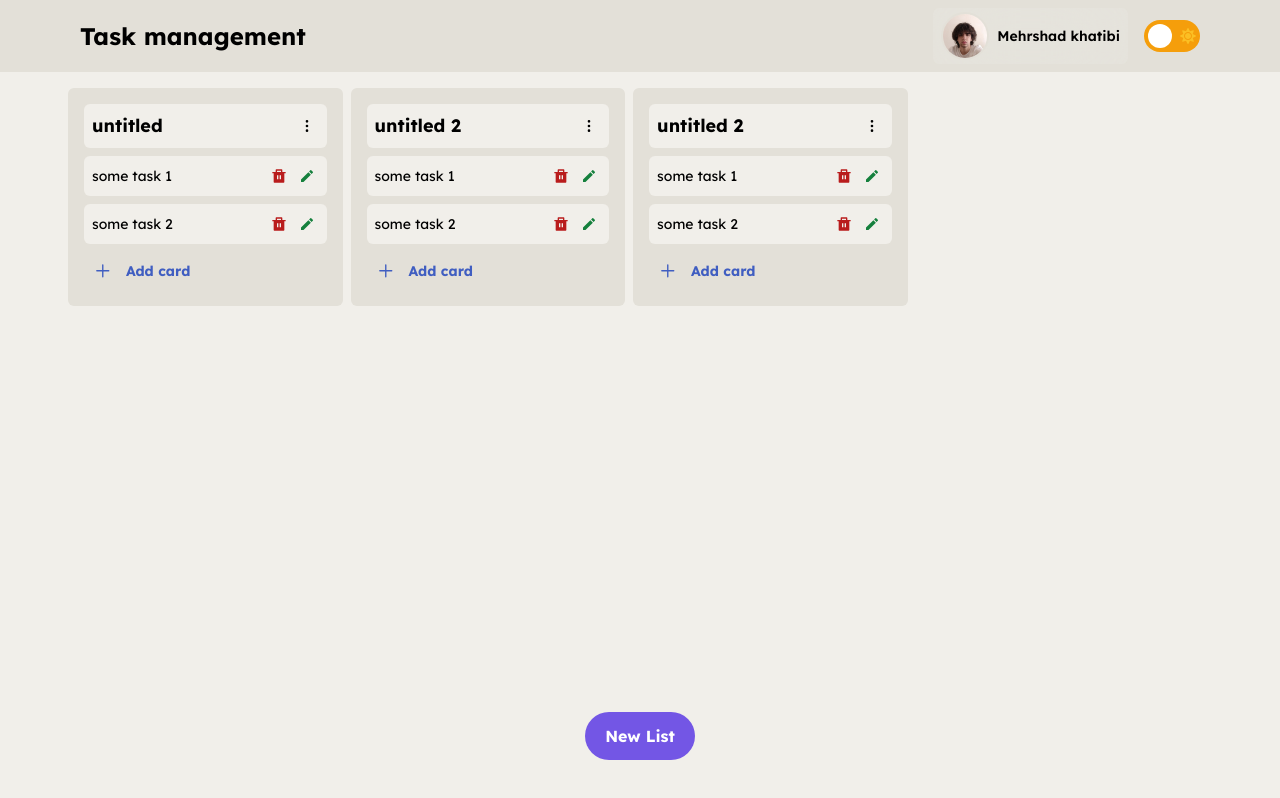
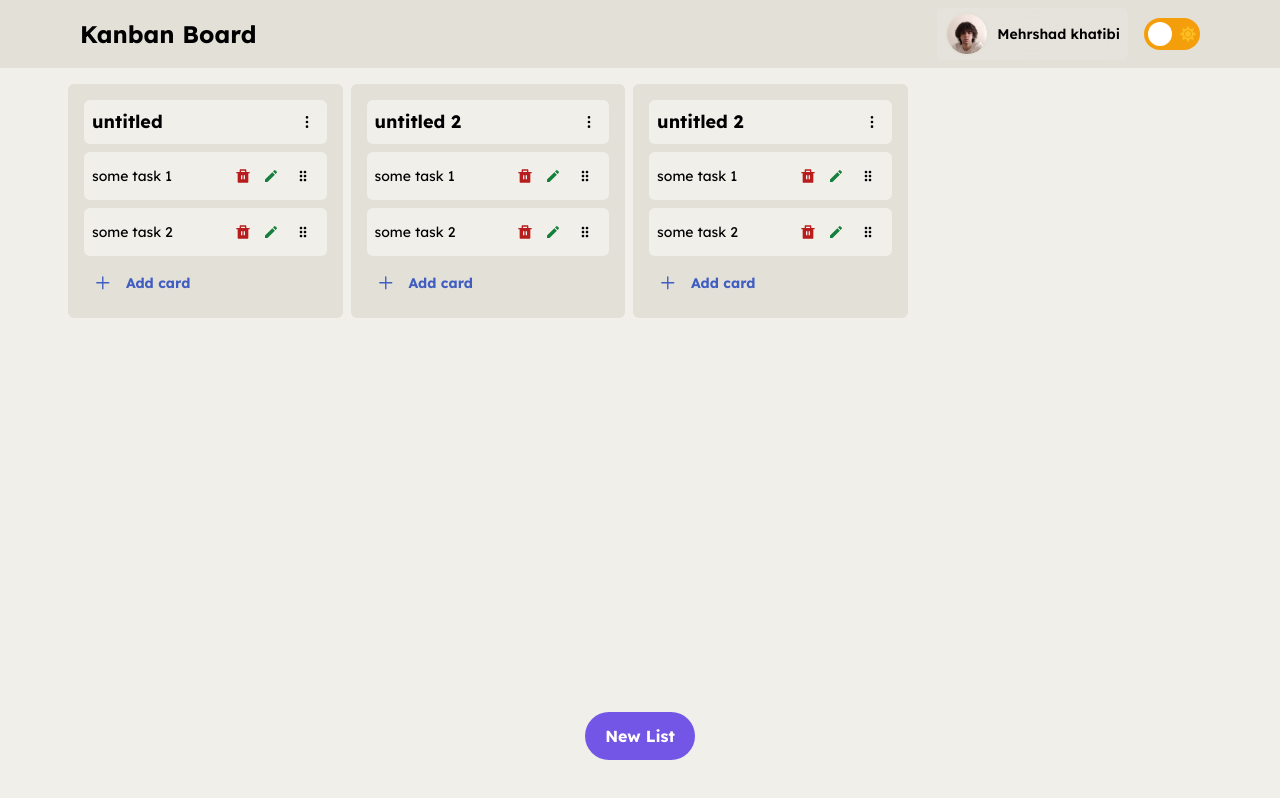
Before and after one commit to Imehrshad/Kanban-Board, a React (Vite) app: page / in a window 1280 px wide. Built offline with nearby package versions, Linux system fonts and the light colour scheme.

Commit message:
everthing is ready to deploy

```diff
--- a/package.json
+++ b/package.json
@@ -10,9 +10,14 @@
     "preview": "vite preview"
   },
   "dependencies": {
+    "@dnd-kit/core": "^6.3.1",
+    "@dnd-kit/sortable": "^10.0.0",
+    "@dnd-kit/utilities": "^3.2.2",
     "@reduxjs/toolkit": "^2.4.0",
     "framer-motion": "^11.13.1",
     "react": "^18.2.0",
+    "react-dnd": "^16.0.1",
+    "react-dnd-html5-backend": "^16.0.1",
     "react-dom": "^18.2.0",
     "react-icons": "^5.4.0",
     "react-redux": "^9.1.2",
--- a/src/components/Header/NavBar.jsx
+++ b/src/components/Header/NavBar.jsx
@@ -5,14 +5,14 @@ import ThemeButton from "./ThemeButton";
 const NavBar = () => {
   return (
     <div className="container flex  justify-between items-center md:p-main-container p-2 ">
-      <h1 className="md:text-2xl text-lg font-bold">Task management</h1>
+      <h1 className="md:text-2xl text-lg font-bold">Kanban Board</h1>
       <div className="flex items-center md:gap-4 gap-2 flex-row-reverse">
         <ThemeButton />
         <div className=" flex gap-2 items-center px-2 backdrop-blur-2xl py-1 rounded-md cursor-pointer  bg-white/10  hover:bg-buttonPrimary hover:text-white">
           <img
             src={userImage}
             alt="User profile"
-            className="md:w-12 w-10 border-2 border-secondary overflow-hidden rounded-full"
+            className="md:w-11 w-9 border-2 border-secondary overflow-hidden rounded-full"
           />
           <p className="font-semibold md:text-sm text-xs">Mehrshad khatibi</p>
         </div>
--- a/src/components/main/AddList.jsx
+++ b/src/components/main/AddList.jsx
@@ -37,7 +37,7 @@ const AddList = ({ setAddListIsOpne }) => {
   const addNewList = () => {
     dispatch(
       addList({
-        id: generateUUID(),
+        id: generateUUID().toString(),
         listName: inputValue,
         cards: [],
         backgroundColor: selectedColor,
--- /dev/null
+++ b/src/components/main/EmptyList.jsx
@@ -0,0 +1,19 @@
+import { useDroppable } from "@dnd-kit/core";
+import React from "react";
+
+const EmptyList = (listId) => {
+  const { setNodeRef } = useDroppable({ id: listId });
+
+  return (
+    <div
+      ref={setNodeRef}
+      className="flex justify-center items-center w-full h-10 p-2 rounded-md border-dashed border "
+    >
+      <p className="text-sm  dark:text-white text-black">
+        You can drop from other list
+      </p>
+    </div>
+  );
+};
+
+export default EmptyList;
--- a/src/components/main/ListMenu.jsx
+++ b/src/components/main/ListMenu.jsx
@@ -1,19 +1,41 @@
-import React from "react";
+import React, { useEffect, useRef } from "react";
 import { useDispatch } from "react-redux";
 import { removeList } from "../../redux/features/cards/CardsSlice";
 
-const ListMenu = ({ item, setListMenu, openEditList }) => {
+const ListMenu = ({ item, setListMenu, openEditList, listMenu }) => {
   const dispatch = useDispatch();
+  const menuRef = useRef(null);
+
   const removeHandler = () => {
     dispatch(removeList(item.id));
-    setListMenu(false);
+    setListMenu(null);
   };
   const openEditHandler = () => {
     openEditList(item);
-    setListMenu(false);
+    setListMenu(null);
   };
+
+  const handleClickOutside = (event) => {
+    if (
+      menuRef.current &&
+      !menuRef.current.contains(event.target) &&
+      event.target.className !== "listMenu"
+    ) {
+      setListMenu(null);
+    }
+  };
+  useEffect(() => {
+    if (listMenu === item.id) {
+      document.addEventListener("click", handleClickOutside);
+    }
+    return () => {
+      document.removeEventListener("click", handleClickOutside);
+    };
+  }, [listMenu, handleClickOutside]);
+
   return (
     <div
+      ref={menuRef}
       className={`z-10 absolute top-10 right-2 w-36 h-28 rounded-lg flex flex-col justify-start gap-2 items-center p-4 dark:border-white/10 border-black/10  border ${
         item.backgroundColor === "none"
           ? " dark:bg-darkPrimary   bg-primary"
--- a/src/components/main/MainContainer.jsx
+++ b/src/components/main/MainContainer.jsx
@@ -1,11 +1,24 @@
 import { useSelector } from "react-redux";
 import SingleList from "./SingleList";
-import { useEffect, useState } from "react";
+import { useState } from "react";
 import EditBox from "./EditBox";
 import { motion } from "framer-motion";
 import { AnimatePresence } from "framer-motion";
 import AddList from "./AddList";
 import EditList from "./EditList";
+import { useDispatch } from "react-redux";
+import { draggedList } from "../../redux/features/cards/CardsSlice";
+import {
+  DndContext,
+  MouseSensor,
+  TouchSensor,
+  closestCenter,
+  useSensor,
+  useSensors,
+} from "@dnd-kit/core";
+import { DragOverlay } from "@dnd-kit/core";
+import { MdDragIndicator } from "react-icons/md";
+
 const MainContainer = () => {
   const [editListIsOpen, setEditListIsOpen] = useState(false);
   const state = useSelector((state) => state.card);
@@ -14,27 +27,125 @@ const MainContainer = () => {
   const [listId, setListId] = useState("");
   const [addlistIsOpen, setAddListIsOpne] = useState(false);
   const [editListData, setEditListData] = useState();
+  const dispatch = useDispatch();
+  const [listMenu, setListMenu] = useState(null);
+  const [draggingItem, setDraggingItem] = useState(null);
+  const [draggingList, setDraggingList] = useState("");
+
+  const touchSensor = useSensor(TouchSensor);
+  const mouseSensor = useSensor(MouseSensor);
+
+  const sensors = useSensors(touchSensor,mouseSensor);
 
   const openEditDialog = (item, card) => {
     setEditIsOpen(true);
     setEditingItemId(card.id);
     setListId(item.id);
   };
+
   const openEditList = (item) => {
     setEditListIsOpen(true);
-    setEditListData(item)
+    setEditListData(item);
   };
+
+  const findCardIndex = (cards, id) =>
+    cards.findIndex((card) => card.id === id);
+
+  const handleDragStart = (event) => {
+    const { active } = event;
+    setDraggingItem(active.id);
+    setDraggingList(active.data.current.listId);
+    console.log("Drag End Event:", event);
+  };
+
+  const reorder = (list, startIndex, endIndex) => {
+    const result = Array.from(list);
+    const [removed] = result.splice(startIndex, 1);
+    result.splice(endIndex, 0, removed);
+    return result;
+  };
+  const handleDragEnd = (event) => {
+    const { active, over } = event;
+
+    if (!over) {
+      setDraggingList("");
+      return;
+    }
+
+    const activeListId = active.data.current.listId;
+    const overListId =
+      over.data.current === undefined
+        ? over.id.listId
+        : over.data.current.listId;
+    console.log(overListId);
+    if (activeListId === overListId) {
+
+      const listIndex = state.findIndex((list) => list.id === activeListId);
+      const cards = state[listIndex].cards;
+      const oldIndex = findCardIndex(cards, active.id);
+      const newIndex = findCardIndex(cards, over.id);
+      const updatedCards = reorder(cards, oldIndex, newIndex);
+
+      const newState = [...state];
+      newState[listIndex] = { ...newState[listIndex], cards: updatedCards };
+
+      dispatch(draggedList(newState));
+      setDraggingItem(null);
+      setDraggingList("");
+    } else {
+
+      const sourceListIndex = state.findIndex(
+        (list) => list.id === activeListId
+      );
+      const targetListIndex = state.findIndex((list) => list.id === overListId);
+
+      const card = state[sourceListIndex].cards.find(
+        (card) => card.id === active.id
+      );
+
+      const sourceCards = state[sourceListIndex].cards.filter(
+        (card) => card.id !== active.id
+      );
+      const targetCards = [...state[targetListIndex].cards, card];
+
+      const newState = [...state];
+      newState[sourceListIndex] = {
+        ...newState[sourceListIndex],
+        cards: sourceCards,
+      };
+      newState[targetListIndex] = {
+        ...newState[targetListIndex],
+        cards: targetCards,
+      };
+
+      dispatch(draggedList(newState));
+      setDraggingItem(null);
+      setDraggingList("");
+    }
+  };
+  const findList = () => {
+    return state.find((item) => item.id === draggingList);
+  };
+
   return (
-    <div className="container flex justify-start items-start md:flex-row flex-col py-4 md:px-1 px-4 flex-wrap gap-2 ">
+    <DndContext
+      collisionDetection={closestCenter}
+      onDragEnd={handleDragEnd}
+      onDragStart={handleDragStart}
+      sensors={sensors}
+    >
+      <div className="container flex justify-start  items-start md:flex-row flex-col py-4 md:px-1 px-4 flex-wrap gap-2 ">
         <AnimatePresence>
           {state.map((item, index) => (
             <SingleList
+              key={index}
               item={item}
               index={index}
               openEditDialog={openEditDialog}
-            key={item.id}
               editListIsOpen={editListIsOpen}
               openEditList={openEditList}
+              listMenu={listMenu}
+              setListMenu={setListMenu}
             />
           ))}
         </AnimatePresence>
@@ -62,9 +173,50 @@ const MainContainer = () => {
           {addlistIsOpen && <AddList setAddListIsOpne={setAddListIsOpne} />}
         </AnimatePresence>
         <AnimatePresence>
-        {editListIsOpen && <EditList setEditListIsOpen={setEditListIsOpen} data={editListData} />}
+          {editListIsOpen && (
+            <EditList
+              setEditListIsOpen={setEditListIsOpen}
+              data={editListData}
+            />
+          )}
         </AnimatePresence>
       </div>
+      <DragOverlay>
+        {draggingItem ? (
+          <div
+            className={`flex justify-between w-full p-2 rounded-md items-center ${
+              findList().backgroundColor === "none"
+                ? "dark:bg-darkPrimary bg-primary"
+                : ""
+            }`}
+            style={{
+              backgroundColor:
+                findList().backgroundColor !== "none"
+                  ? findList().secondBackgroundColor
+                  : "",
+              transform: CSS.Transform,
+            }}
+          >
+            <h5 className="text-sm">
+              {" "}
+              {state
+                .flatMap((list) => list.cards)
+                .find((card) => card.id === draggingItem)?.cardTitle ||
+                "Dragging..."}
+            </h5>
+            <div className="flex justify-center items-center gap-1">
+              <button
+                className="p-2 cursor-move  rounded-full"
+                title="Drag this card"
+              >
+                <MdDragIndicator />
+              </button>
+            </div>
+            {/* Render the dragged item's preview */}
+          </div>
+        ) : null}
+      </DragOverlay>
+    </DndContext>
   );
 };
 
--- /dev/null
+++ b/src/components/main/SingleCard.jsx
@@ -0,0 +1,76 @@
+import { useSortable } from "@dnd-kit/sortable";
+import React from "react";
+import { CSS } from "@dnd-kit/utilities";
+import { RiDeleteBinFill } from "react-icons/ri";
+import { MdDragIndicator, MdModeEdit } from "react-icons/md";
+
+const SingleCard = ({ card, item, openEditDialog, removeHandler }) => {
+  const { attributes, listeners, setNodeRef, transform, transition } =
+    useSortable({
+      id: card.id,
+      data: { listId: item.id },
+    });
+
+  return (
+    <div
+      ref={setNodeRef}
+      {...attributes}
+      className={`flex justify-between w-full p-2 rounded-md items-center ${
+        item.backgroundColor === "none" ? "dark:bg-darkPrimary bg-primary" : ""
+      }`}
+      style={{
+        backgroundColor:
+          item.backgroundColor !== "none" ? item.secondBackgroundColor : "",
+        transform: CSS.Transform.toString(transform),
+        transition,
+      }}
+    >
+      <h5 className="text-sm">{card.cardTitle}</h5>
+      <div className="flex justify-center items-center gap-1">
+        <button
+          className="p-1 cursor-pointer dark:hover:bg-white/20 hover:bg-black/20 rounded"
+          onClick={() => removeHandler(card)}
+        >
+          <RiDeleteBinFill
+            className={`${
+              item.backgroundColor === "none" ? "text-red-700" : "brightness-50"
+            }`}
+            style={{
+              color:
+                item.backgroundColor === "none"
+                  ? ""
+                  : item.secondBackgroundColor,
+            }}
+          />
+        </button>
+        <button
+          onClick={() => openEditDialog(item, card)}
+          className="p-1 cursor-pointer dark:hover:bg-white/20 rounded hover:bg-black/20"
+        >
+          <MdModeEdit
+            className={`${
+              item.backgroundColor === "none"
+                ? "text-green-700"
+                : "brightness-50"
+            }`}
+            style={{
+              color:
+                item.backgroundColor === "none"
+                  ? ""
+                  : item.secondBackgroundColor,
+            }}
+          />
+        </button>
+        <button
+          {...listeners} // Attach drag listeners only to this button
+          className="p-2 cursor-move  rounded-full"
+          title="Drag this card"
+        >
+          <MdDragIndicator />
+        </button>
+      </div>
+    </div>
+  );
+};
+
+export default SingleCard;
--- a/src/components/main/SingleList.jsx
+++ b/src/components/main/SingleList.jsx
@@ -1,16 +1,29 @@
-import React, { useEffect, useState } from "react";
-import { delay, motion } from "framer-motion";
+import React, { useState } from "react";
+import { motion } from "framer-motion";
 import { FiMoreVertical } from "react-icons/fi";
 import { GoPlus } from "react-icons/go";
-import { MdModeEdit } from "react-icons/md";
-import { RiDeleteBinFill } from "react-icons/ri";
 import AddCard from "./AddCard";
 import { useDispatch } from "react-redux";
 import { removeCard } from "../../redux/features/cards/CardsSlice";
 import ListMenu from "./ListMenu";
+import {
+  SortableContext,
+  verticalListSortingStrategy,
+} from "@dnd-kit/sortable";
+import SingleCard from "./SingleCard";
+import EmptyList from "./EmptyList";
 
-const SingleList = ({ item, index, openEditDialog, openEditList }) => {
-  const [listMenu, setListMenu] = useState(false);
+const SingleList = ({
+  item,
+  index,
+  openEditDialog,
+  openEditList,
+  listMenu,
+  setListMenu,
+}) => {
+  function generateUUID() {
+    return crypto.getRandomValues(new Uint32Array(1))[0];
+  }
   const animationVariants = {
     hidden: { opacity: 0, y: 40 },
     show: (index) => ({
@@ -22,7 +35,6 @@ const SingleList = ({ item, index, openEditDialog, openEditList }) => {
     }),
     exit: { opacity: 0, y: 100, transition: { delay: 0.2, duration: 0.3 } },
   };
-
   const [openForm, setOpenForm] = useState({
     id: 0,
     isOpen: false,
@@ -34,7 +46,7 @@ const SingleList = ({ item, index, openEditDialog, openEditList }) => {
   const removeHandler = (card) => {
     dispatch(removeCard({ listId: item.id, item: { id: card.id } }));
   };
-  console.log(item.backgroundColor);
+
   return (
     <motion.div
       variants={animationVariants}
@@ -67,66 +79,42 @@ const SingleList = ({ item, index, openEditDialog, openEditList }) => {
       >
         <h3 className="font-bold text-lg">{item.listName}</h3>
         <button
-          className="p-1 cursor-pointer  dark:hover:bg-white/20  hover:bg-black/20 rounded"
-          onClick={() => setListMenu(!listMenu)}
+          className="p-1 cursor-pointer listMenu dark:hover:bg-white/20  hover:bg-black/20 rounded  "
+          onClick={(e) => {
+            e.stopPropagation();
+            setListMenu((prev) => (prev === item.id ? null : item.id));
+          }}
         >
           <FiMoreVertical className="cursor-pointer" />
         </button>
-        {listMenu && <ListMenu item={item} setListMenu={setListMenu} openEditList={openEditList} />}
+        {listMenu === item.id && (
+          <ListMenu
+            listMenu={listMenu}
+            item={item}
+            setListMenu={setListMenu}
+            openEditList={openEditList}
+          />
+        )}
       </div>
-      {item.cards.map((card) => (
-        <div
-          className={`flex justify-between w-full   p-2 rounded-md items-center ${
-            item.backgroundColor === "none"
-              ? "dark:bg-darkPrimary bg-primary "
-              : ""
-          }`}
-          style={{
-            backgroundColor:
-              item.backgroundColor != "none" ? item.secondBackgroundColor : "",
-          }}
-        >
-          <h5 className="text-sm">{card.cardTitle}</h5>
-          <div className="flex justify-center items-center gap-1">
-            <button
-              className="p-1 cursor-pointer dark:hover:bg-white/20 hover:bg-black/20 rounded"
-              onClick={() => removeHandler(card)}
-            >
-              <RiDeleteBinFill
-                className={` ${
-                  item.backgroundColor === "none"
-                    ? "text-red-700"
-                    : "brightness-50"
-                }`}
-                style={{
-                  color:
-                    item.backgroundColor === "none"
-                      ? ""
-                      : item.secondBackgroundColor,
-                }}
-              />
-            </button>
-            <button
-              onClick={() => openEditDialog(item, card)}
-              className="p-1 cursor-pointer  dark:hover:bg-white/20 rounded hover:bg-black/20 "
-            >
-              <MdModeEdit
-                className={` ${
-                  item.backgroundColor === "none"
-                    ? "text-green-700"
-                    : "brightness-50"
-                }`}
-                style={{
-                  color:
-                    item.backgroundColor === "none"
-                      ? ""
-                      : item.secondBackgroundColor,
-                }}
-              />
-            </button>
-          </div>
-        </div>
-      ))}
+      <SortableContext
+        items={item.cards.map((card) => card.id)}
+        strategy={verticalListSortingStrategy}
+      >
+        {item.cards.length === 0 ? (
+          <EmptyList listId={item.id} />
+        ) : (
+          item.cards.map((card) => (
+            <SingleCard
+              key={card.id}
+              card={card}
+              item={item}
+              openEditDialog={openEditDialog}
+              removeHandler={removeHandler}
+            />
+          ))
+        )}
+      </SortableContext>
+
       {item.id === openForm.id && openForm.isOpen ? (
         <AddCard setOpenForm={setOpenForm} openForm={openForm} item={item} />
       ) : (
--- a/src/index.css
+++ b/src/index.css
@@ -39,3 +39,6 @@ body {
 html {
   scroll-behavior: smooth; /* Smooth scroll for user experience */
 }
+[aria-describedby="sortable-placeholder"] {
+  @apply invisible pointer-events-none h-0 overflow-hidden;
+}
```
Also changed, not shown: src/redux/features/cards/CardsSlice.js (+12 -2 lines), 1 other file (tests, documents, lock files or other folders). Lines whose indentation alone changed are shown as unchanged.
